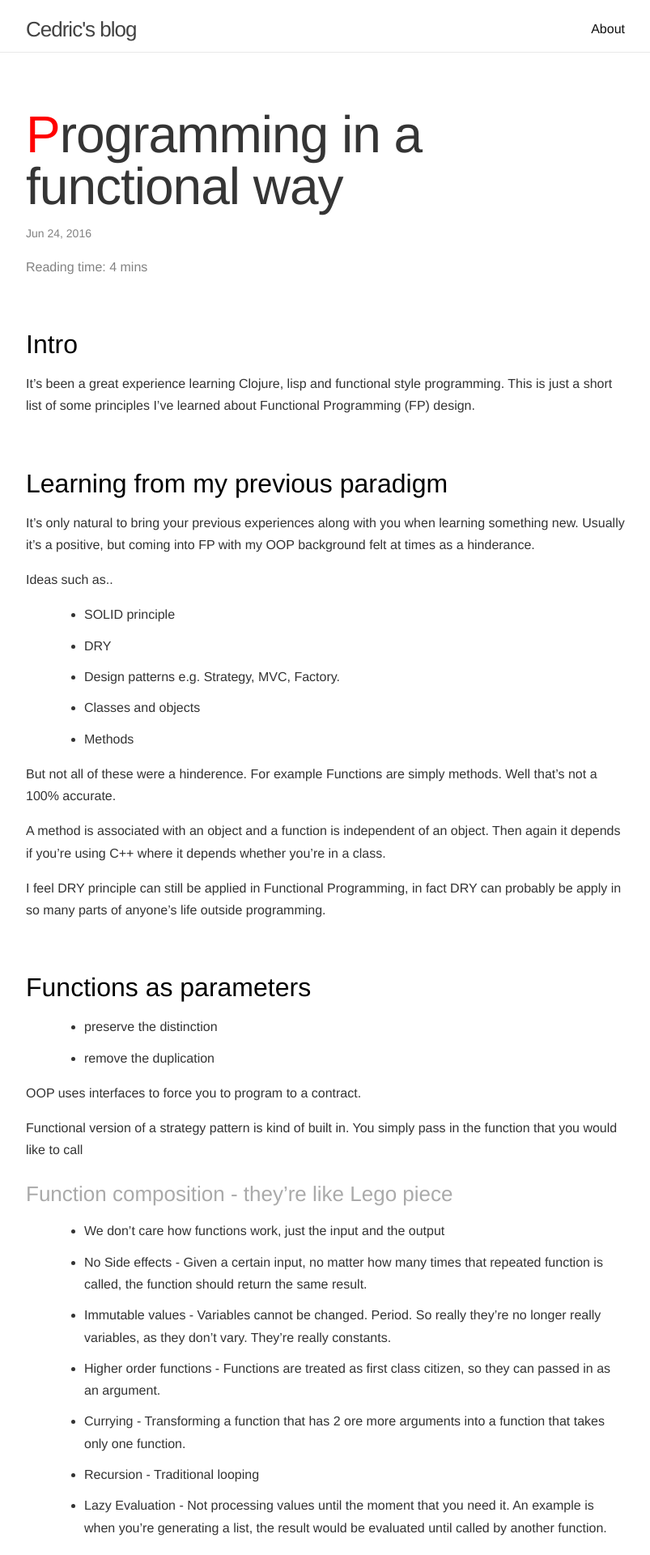
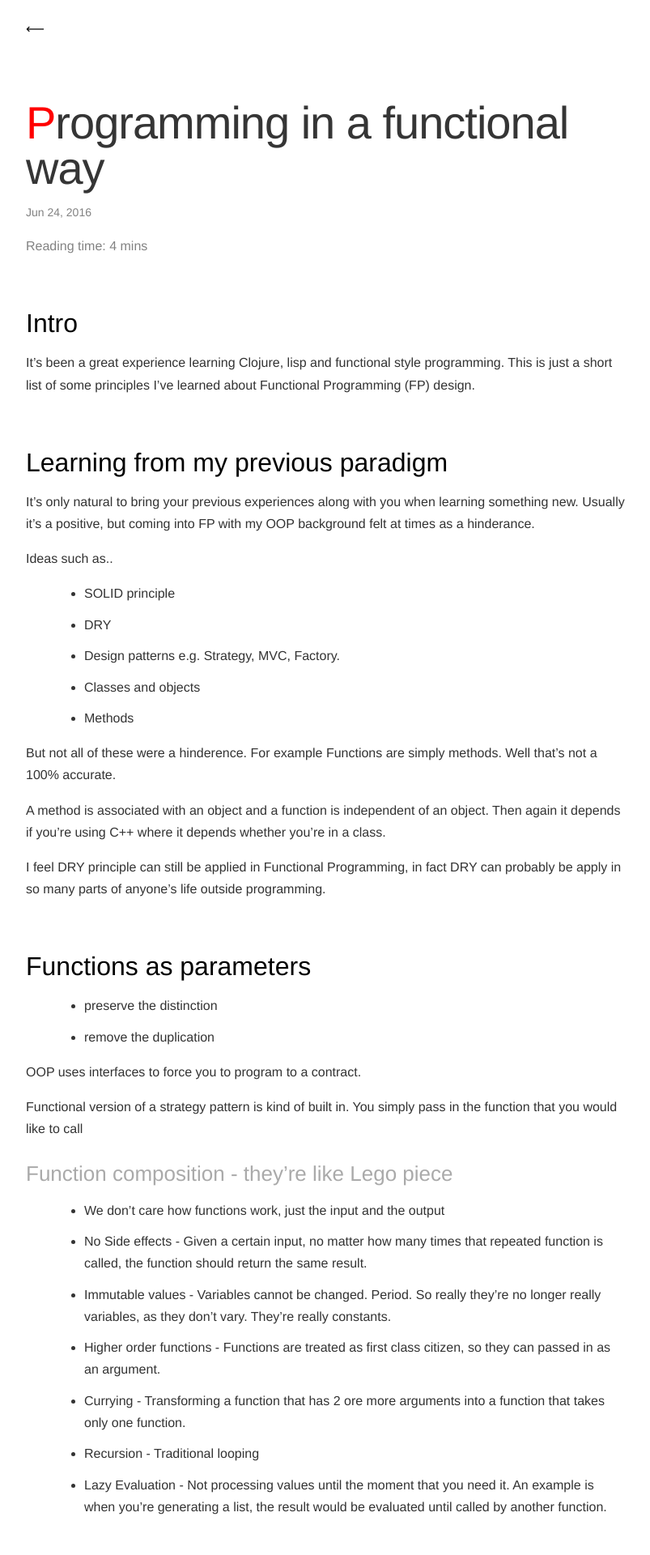
Before and after one commit to cnak/cnak.github.io, a Jekyll site: the page built from _posts/2016-06-24-functional-programming.md, in a window 1280 px wide. Shown: the top 1920 px of the page at 81% size, without its empty margins (238-1041 px from the left). Built offline with Jekyll 4.4.1, drawn with Linux system fonts in a browser that asks for light colours; comment, search, counter and statistics services are not loaded; some of the changed text lies outside the part shown.

Commit message:
simplified design

```diff
--- a/_includes/header.html
+++ b/_includes/header.html
@@ -1,8 +1,6 @@
 <header class="site-header">
 
   <div class="wrapper">
-
-    <a class="site-title" href="{{ site.baseurl }}/">{{ site.title }}</a>
 
     <nav class="site-nav">
       <a href="#" class="menu-icon">
@@ -14,11 +12,11 @@
       </a>
 
       <div class="trigger">
-        {% for my_page in site.pages %}
-          {% if my_page.title %}
-          <a class="page-link" href="{{ my_page.url | prepend: site.baseurl }}">{{ my_page.title }}</a>
-          {% endif %}
-        {% endfor %}
+        {% if page.url == "/" %}
+        {% else %}
+        <a class="page-link" href="/">⟵
+          </a>
+        {% endif %}
       </div>
     </nav>
 
--- a/_layouts/default.html
+++ b/_layouts/default.html
@@ -13,8 +13,6 @@
       </div>
     </div>
 
-    {% include footer.html %}
-
   </body>
 
 </html>
--- a/_sass/_base.scss
+++ b/_sass/_base.scss
@@ -87,7 +87,7 @@
 h1 {
     border-top: 1px solid #aaa;
     padding-top: .9em;
-    font: 4.0em "Helvetica Neue", "Open Sans", sans-serif;
+    font: 3.5em "Helvetica Neue", "Open Sans", sans-serif;
     color: #353535;
     font-weight: 100;
 }
@@ -164,7 +164,7 @@
     font-size: 15px;
     border: 1px solid $grey-color-light;
     border-radius: 3px;
-    background-color: #eef;
+    background-color: #f9f9f9;
 }
 
 code {
@@ -172,7 +172,7 @@
 }
 
 pre {
-    padding: 8px 12px;
+    padding: 20px 12px;
     overflow-x: auto;
 
     > code {
--- a/_sass/_layout.scss
+++ b/_sass/_layout.scss
@@ -2,7 +2,6 @@
  * Site header
  */
 .site-header {
-    border-bottom: 1px solid $grey-color-light;
     min-height: 56px;
 
     // Positioning context for the mobile navigation icon
@@ -24,7 +23,6 @@
 }
 
 .site-nav {
-    float: right;
     line-height: 56px;
 
     .menu-icon {
@@ -44,7 +42,6 @@
     @include media-query($on-palm) {
         position: absolute;
         top: 9px;
-        right: $spacing-unit / 2;
         background-color: $background-color;
         border: 1px solid $grey-color-light;
         border-radius: 5px;
```
